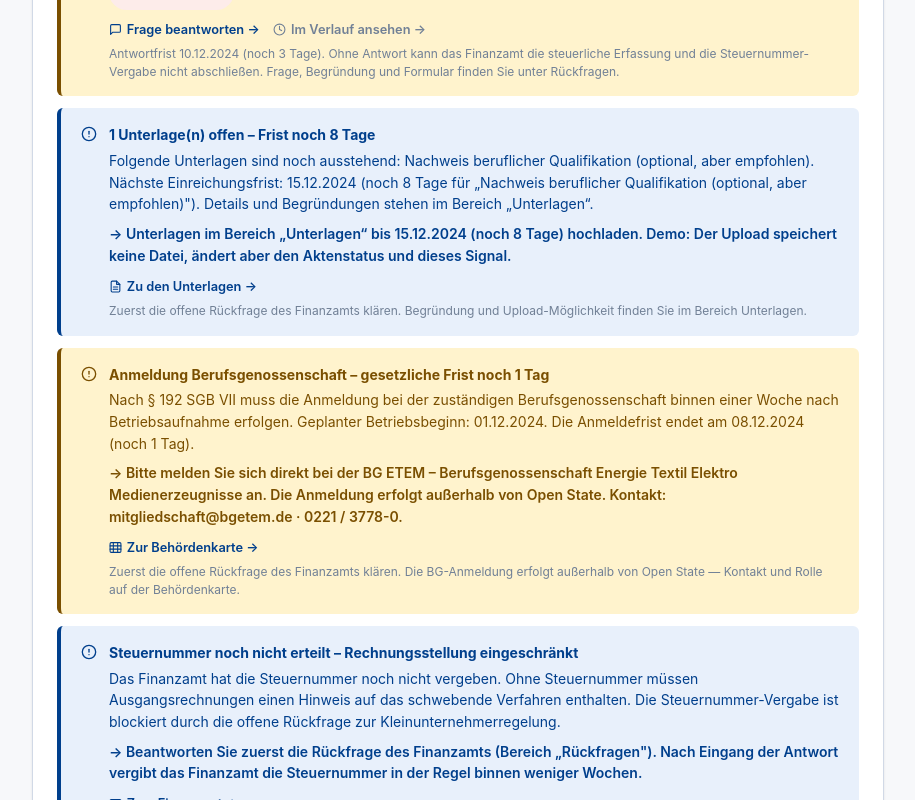
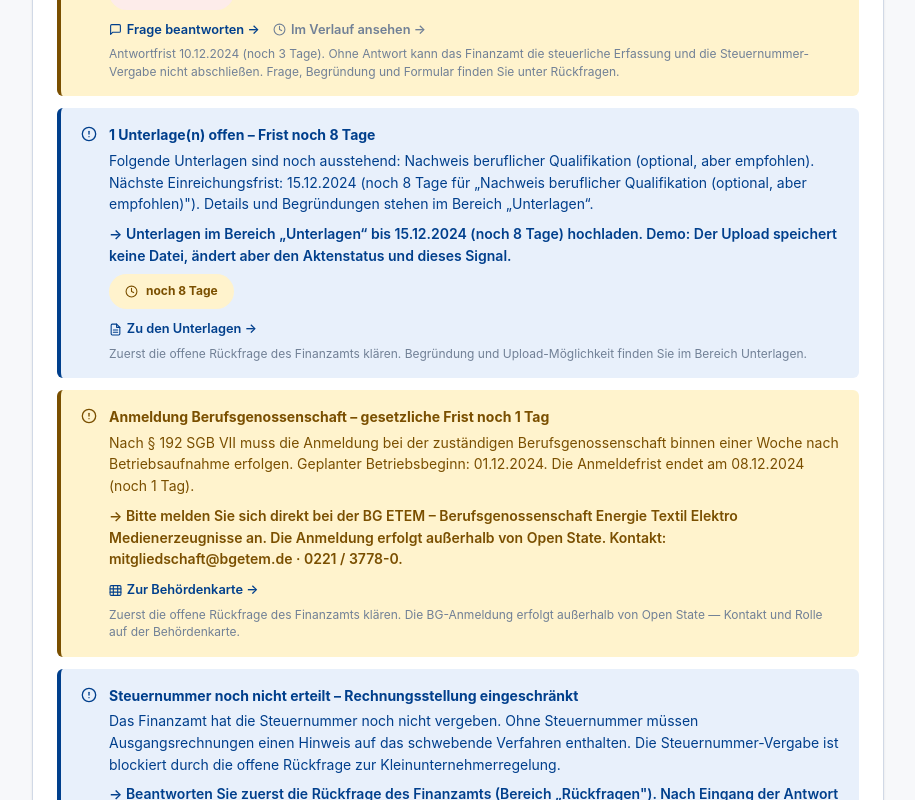
Before and after one commit to d0npedro/open-state, a Next.js app in the folder demo/: page /gruendung in a window 1280 px wide. Shown: the part 2980-3780 px from the top of the page, without its empty margins (182-1097 px from the left). Built offline with nearby package versions, Linux system fonts and the light colour scheme.

Commit message:
feat(ug): Uebersicht Fairness UNTERLAGE-Countdown-Chip (Q-221)
Fairness-Block auf /gruendung zeigt Resttage-Chip und CTA #dok-DOK-03
(Paritaet Hinweise Q-219 / AV Q-217); E2E US-UG-003.

```diff
--- a/demo/app/gruendung/page.tsx
+++ b/demo/app/gruendung/page.tsx
@@ -911,6 +911,27 @@ export default function GruendungPage() {
                 rqRest !== null && (rqRest < 0 || rqKritisch)
                   ? 'status-chip-danger'
                   : 'status-chip-warning';
+              // Q-221: UNTERLAGE-Countdown-Chip (Parität Hinweise Q-219 / AV Übersicht Q-217)
+              const isUnterlageCta = ziel?.testKey.startsWith('dok-') === true;
+              const naechsteUnterlage = isUnterlageCta
+                ? akte.dokumente
+                    .filter(d => d.status === 'ANGEFORDERT' || d.status === 'ABGELEHNT')
+                    .filter(d => d.fristDatum && d.frist)
+                    .map(d => ({
+                      dok: d,
+                      resttage: berechneFristTage(
+                        d.fristDatum as string,
+                        FIKTIVES_HEUTE_GRUENDUNG
+                      ),
+                    }))
+                    .sort((a, b) => a.resttage - b.resttage)[0]
+                : undefined;
+              const dokRest = naechsteUnterlage?.resttage ?? null;
+              const dokKritisch = dokRest !== null && dokRest <= 3;
+              const dokChipClass =
+                dokRest !== null && (dokRest < 0 || dokKritisch)
+                  ? 'status-chip-danger'
+                  : 'status-chip-warning';
               return (
                 <div
                   key={sig.id}
@@ -935,6 +956,16 @@ export default function GruendungPage() {
                       >
                         <Icon name="clock" size={13} />
                         {fristRestLabel(rqRest)}
+                      </span>
+                    )}
+                    {dokRest !== null && (
+                      <span
+                        className={`status-chip ${dokChipClass}`}
+                        style={{ marginTop: '0.5rem', fontSize: '0.75rem', display: 'inline-flex' }}
+                        data-testid={`uebersicht-fairness-unterlage-countdown-${sig.id}`}
+                      >
+                        <Icon name="clock" size={13} />
+                        {fristRestLabel(dokRest)}
                       </span>
                     )}
                     {(ziel || verlaufZiel) && (
```
Also changed, not shown: 3 other files (tests, documents, lock files or other folders).
